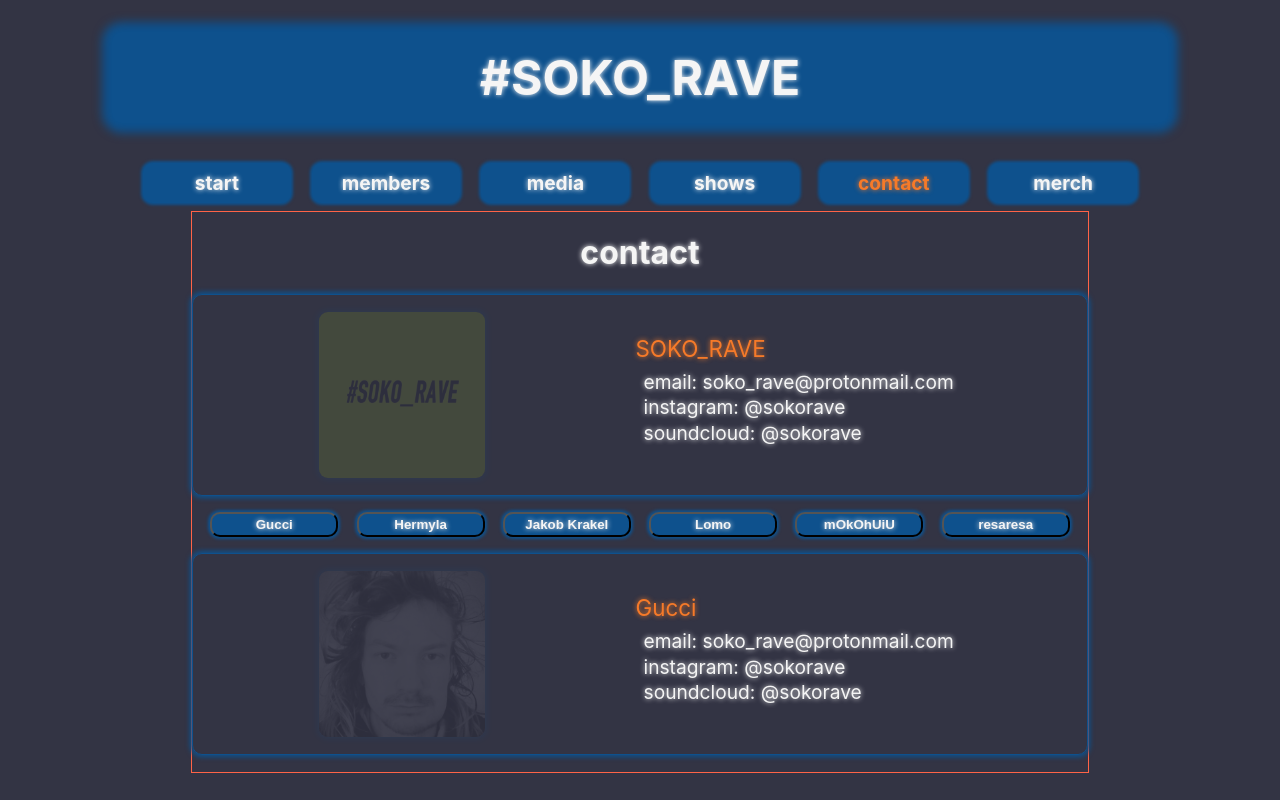
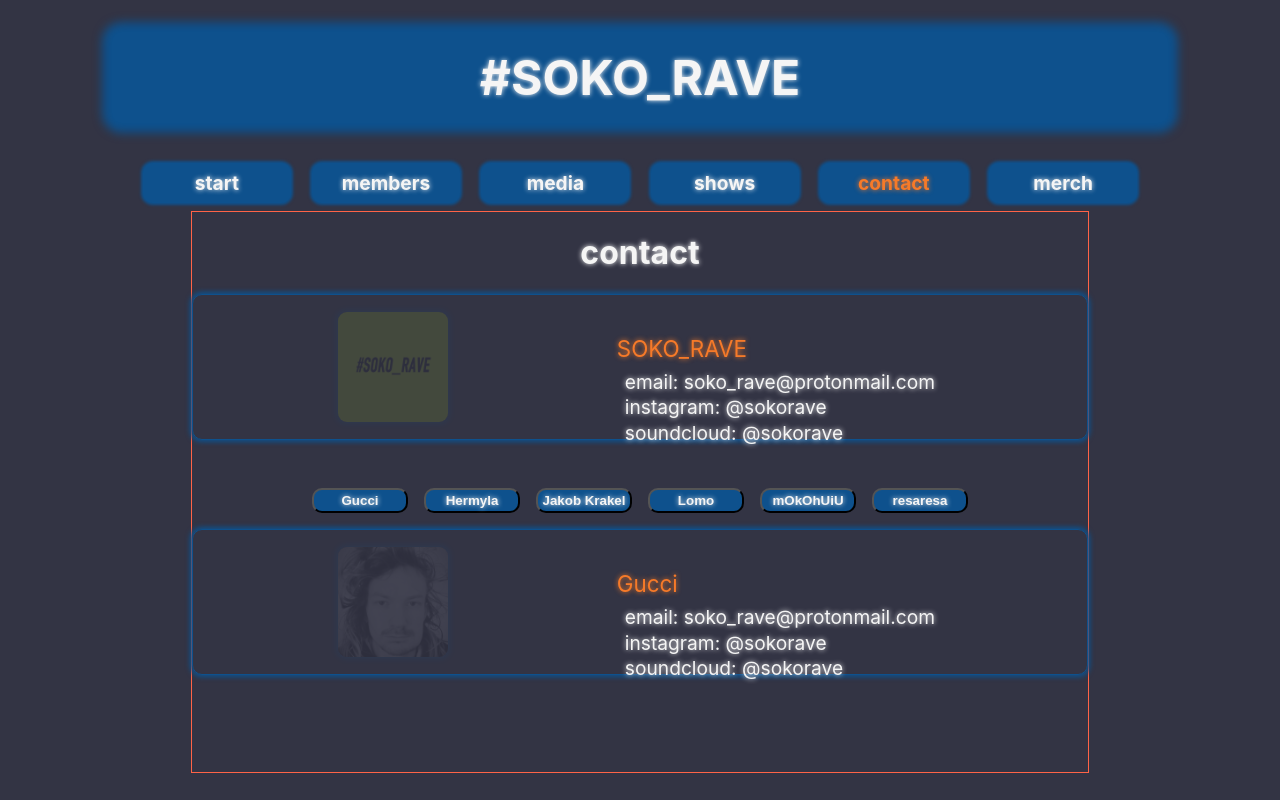
Before and after one commit to zuehler/soko-rave, a React (Vite) app: page /contact in a window 1280 px wide. Built offline with nearby package versions, Linux system fonts and the light colour scheme.

Commit message:
contact btn-bar finished

```diff
--- a/src/App.scss
+++ b/src/App.scss
@@ -107,6 +107,7 @@ body {
 
   h1 {
     align-self: center;
+    justify-self: flex-start;
   }
   span {
     display: flex;
@@ -114,7 +115,7 @@ body {
     justify-content: space-evenly;
     padding: 1rem;
     border: 1px solid yellow;
-    height: 30%;
+    max-height: 20%;
     border: 1px solid var(--copBlue);
     border-radius: 10px;
     box-shadow: 0px 0px 5px 2px var(--copBlue);
@@ -158,30 +159,31 @@ body {
     }
   }
 
-  div {
-    width: 100%;
+  .btnContainer {
     display: flex;
-    flex-flow: row nowrap;
+    flex-flow: row wrap;
     justify-content: space-evenly;
-    align-items: center;
-    transition: ease-in-out 0.25s;
-
+    margin-top: 2rem;
     button {
-      margin: 1rem 0;
+      align-self: flex-end;
+      min-width: 6rem;
+      margin: 1rem 0.5rem;
       padding: 0.2rem;
       background-color: var(--copBlue);
       border-radius: 10px;
-      box-shadow: 0px 0px 3px 2px var(--copBlue);
       color: var(--fontColor);
       font-weight: bold;
       text-shadow: 0px 0px 5px var(--fontColor);
       transition: ease-in-out 0.25s;
     }
 
-    button:active {
+    button:active,
+    button:focus {
       color: var(--stickerOrange);
       text-shadow: 0px 0px 5px var(--stickerOrange);
       transition: ease-in-out 0.25s;
+      border: 1px solid var(--stickerOrange);
+      box-shadow: 0px px 1px 1px var(--stickerOrange);
     }
   }
 }
@@ -241,14 +243,14 @@ body {
         display: flex;
         flex-flow: column nowrap;
         align-items: center;
-        transition: ease-in-out 0.5s;
+        transition: ease-in-out 0.25s;
 
         li {
           display: flex;
           flex-flow: row nowrap;
           justify-content: center;
           margin: 0.1rem;
-          transition: ease-in-out 0.5s;
+          transition: ease-in-out 0.25s;
         }
         li:first-child {
           margin: 0.5rem;
@@ -257,19 +259,19 @@ body {
         }
         li:hover {
           text-shadow: 0px 0px 5px #f67a29;
-          transition: ease-in-out 0.5s;
+          transition: ease-in-out 0.25s;
         }
       }
 
       a {
         color: var(--fontColor);
-        transition: ease-in-out 0.5s;
+        transition: ease-in-out 0.25s;
       }
 
       a:hover {
         color: #f67a29;
         font-size: 1.1rem;
-        transition: ease-in-out 0.5s;
+        transition: ease-in-out 0.25s;
       }
     }
 
--- a/src/pages/contact/contact.jsx
+++ b/src/pages/contact/contact.jsx
@@ -1,7 +1,11 @@
 import sokoData from "../../data/soko.json";
 import memberData from "../../data/members.json";
+import { useState } from "react";
+import { camelizeWords } from "../../tools/camelizeWords.jsx";
 
 export const Contact = () => {
+  const [activeMember, setActiveMember] = useState("none");
+
   return (
     <div className="contact">
       <h1>contact</h1>
@@ -25,20 +29,42 @@ export const Contact = () => {
           </li>
         </ul>
       </span>
-      <div>
+      <div className="btnContainer">
         {memberData.map((member, index) => {
           return (
             <button
               key={index}
-              className={`pickMemberBtn ${member.name}`}
-              style={{ width: 100 / (memberData.length + 1) + "%" }}
+              className={camelizeWords(member.name)}
+              value={activeMember}
+              style={{
+                width: 100 / (memberData.length + 1) + "%",
+                color:
+                  activeMember === camelizeWords(member.name)
+                    ? "#f67a29"
+                    : "whitesmoke",
+                textShadow:
+                  activeMember === camelizeWords(member.name)
+                    ? "0px 0px 5px #f67a29"
+                    : "0px 0px 5px whitesmoke",
+                border:
+                  activeMember === camelizeWords(member.name)
+                    ? "1px solid #f67a29"
+                    : "",
+                boxShadow:
+                  activeMember === camelizeWords(member.name)
+                    ? "0px 0px 1px 1px #f67a29"
+                    : "",
+              }}
+              onClick={(e) => {
+                setActiveMember(camelizeWords(member.name));
+              }}
             >
               {member.name}
             </button>
           );
         })}
       </div>
-      <span className="contactMember">
+      <span className={`contactMember ${activeMember}`}>
         <img
           src="./public/mugshot_jakobKrakel.jpg"
           alt=""
```
